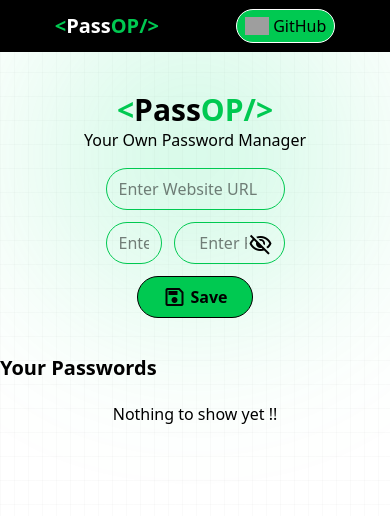
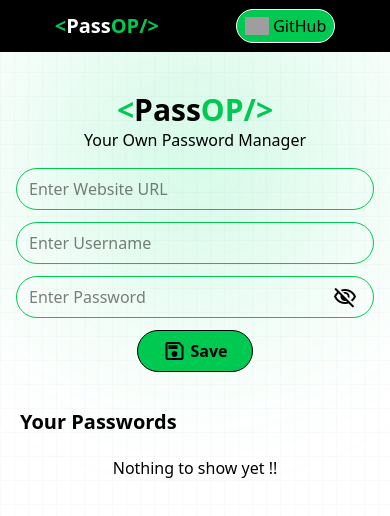
Before and after one commit to HatimMaterwala/-PassOP-, a React (Vite) app: page / in a window 390 px wide. Shown: the top 516 px of the page. Built offline with nearby package versions, Linux system fonts and the light colour scheme; grey boxes are pictures that could not be loaded.

Commit message:
Added some Responsiveness

```diff
--- a/src/components/Manager.jsx
+++ b/src/components/Manager.jsx
@@ -11,7 +11,7 @@ const Manager = () => {
   const [url, setUrl] = useState("");
   const [username, setUsername] = useState("");
   const [password, setPassword] = useState("");
-  const visibility = document.querySelector('.visibilitySpan');
+  const visibility = document.querySelector(".visibilitySpan");
 
   const [storage, setStorage] = useState([]);
 
@@ -22,11 +22,10 @@ const Manager = () => {
     }
   }, []);
 
-
   useEffect(() => {
     if (storage.length > 0) {
       localStorage.setItem("Credentials", JSON.stringify(storage));
-      visibility.textContent = 'visibility_off'
+      visibility.textContent = "visibility_off";
     }
   }, [storage]);
 
@@ -105,8 +104,10 @@ const Manager = () => {
       passwordSpan.style.textOverflow = "clip";
       e.currentTarget.textContent = "visibility";
     } else {
-      passwordSpan.textContent = "•".repeat(8);
+      passwordSpan.textContent = "•".repeat(passwordSpan.textContent.length);
       e.currentTarget.textContent = "visibility_off";
+      passwordSpan.style.overflow = "hidden";
+      passwordSpan.style.textOverflow = "clip";
     }
   };
 
@@ -139,31 +140,31 @@ const Manager = () => {
         </div>
 
         <div className="text-white flex flex-col gap-3 items-center p-4 w-full">
-          <div className="url w-1/2 ">
+          <div className="url w-full md:w-1/2 ">
             <input
               ref={refUrl}
               onChange={handleChange}
-              className="w-full border border-green-500 text-black p-2 px-3 rounded-full"
+              className="w-full border border-green-500 text-black p-2 px-3  rounded-full"
               type="text"
               name="URL"
               placeholder="Enter Website URL"
             />
           </div>
 
-          <div className="relative idPass flex gap-3 w-1/2">
+          <div className="relative idPass flex flex-col md:flex-row w-full gap-3 md:w-1/2">
             <input
               ref={refUser}
               onChange={handleChange}
-              className="w-2/3 border border-green-500 text-black p-1 px-3 rounded-full"
+              className="w-full md:w-2/3 border border-green-500 text-black p-2 px-3 md:p-1 md:px-3 rounded-full"
               type="text"
               name="Username"
               placeholder="Enter Username"
             />
-            <div className="border border-green-500 text-black p-1 px-3 rounded-full">
+            <div className="border relative border-green-500 text-black p-1 md:px-3 rounded-full">
               <input
                 ref={refPass}
                 onChange={handleChange}
-                className="w-[85%] text-black p-1 px-3 outline-none"
+                className="w-[85%] text-black p-1 px-2 md:px-3 outline-none"
                 type="password"
                 name="Password"
                 placeholder="Enter Password"
@@ -172,7 +173,7 @@ const Manager = () => {
                 onClick={(e) => {
                   handleEyeForm(e);
                 }}
-                className="visibilitySpan material-symbols-outlined absolute right-3 top-2.5 cursor-pointer"
+                className="visibilitySpan material-symbols-outlined absolute md:right-3 md:top-2.5 top-2 right-[1rem] cursor-pointer"
               >
                 visibility_off
               </span>
@@ -188,9 +189,9 @@ const Manager = () => {
           </button>
         </div>
 
-        <div className="displayPasswords my-5 m-auto w-full">
+        <div className="displayPasswords my-5 mx-5 md:m-auto md:w-full">
           <h1 className="text-xl font-semibold">Your Passwords</h1>
-          <div className="divTable rounded-t-xl my-5 max-h-[35vh] overflow-y-scroll overflow-x-hidden">
+          <div className="custom-scrollbar rounded-t-xl my-5 max-h-[26.5vh] md:max-h-[35vh] overflow-y-scroll overflow-x-scroll md:overflow-x-hidden">
             <table className="w-full text-center">
               <thead>
                 {storage.length > 0 ? (
@@ -209,48 +210,60 @@ const Manager = () => {
               <tbody>
                 {storage.map((lup) => (
                   <tr key={lup.ID} className="bg-green-100 hover:bg-green-200">
-                    <td className="p-2 space-x-3 relative">
-                      <span className="inline-block w-[30vw] px-2 overflow-hidden text-ellipsis">
+                    <td className="p-2">
+                      <div className="flex justify-around items-center">
+                        <div className="text-center w-[25vw]">
+                          <span className="inline-block w-[80%] overflow-hidden text-ellipsis">
                             {lup.URL}
                           </span>
+                        </div>
                         <span
                           onClick={(e) => {
                             handleCopy(e, lup.URL);
                           }}
                           name="URL"
-                        className="material-symbols-outlined absolute right-8 cursor-pointer"
+                          className="material-symbols-outlined cursor-pointer"
                         >
                           content_copy
                         </span>
+                      </div>
                     </td>
-                    <td className="p-2 space-x-3 relative">
-                      <span className="inline-block w-[15vw] px-2 overflow-hidden text-ellipsis">
+                    <td className="p-2">
+                        <div className="flex justify-around items-center">
+                          <div className="text-center w-[10vw]   md:w-[15vw]">
+                            <span className="inline-block w-[80%] overflow-hidden text-ellipsis">
                               {lup.Username}
                             </span>
+                          </div>
                           <span
                             onClick={(e) => {
                               handleCopy(e, lup.Username);
                             }}
                             name="Username"
-                        className="material-symbols-outlined absolute -right-1.5 cursor-pointer"
+                            className="material-symbols-outlined cursor-pointer"
                           >
                             content_copy
                           </span>
+                        </div>
                     </td>
-                    <td className="p-2 space-x-1 relative">
-                      <span className="inline-block w-[15vw] overflow-hidden text-ellipsis">
-                        {"•".repeat(8)}
+                    <td className="p-2">
+                      <div className="flex justify-around items-center">
+                        <div className="text-center w-[10vw]  md:w-[10vw]">
+                          <span className="inline-block w-[80%] overflow-hidden">
+                            {"•".repeat(lup.Password.length)}
                           </span>
+                        </div>
                         <span
                           onClick={(e) => {
                             handleEye(e, lup.ID);
                           }}
-                        className="material-symbols-outlined absolute right-3 cursor-pointer"
+                          className="material-symbols-outlined cursor-pointer"
                         >
                           visibility_off
                         </span>
+                      </div>
                     </td>
-                    <td className="p-2 space-x-1 relative">
+                    <td className="p-2 space-x-1">
                       <span
                         onClick={() => handleEdit(lup.ID)}
                         className="material-symbols-outlined cursor-pointer"
--- a/src/index.css
+++ b/src/index.css
@@ -1,5 +1,26 @@
 @import "tailwindcss";
 
-.divTable{
-    scrollbar-width: none !important;
-}
+/* .divTable{
+    scrollbar-x-width: none !important;
+} */
+
+.custom-scrollbar {
+    overflow-x: auto;
+    overflow-y: auto;
+    scrollbar-width: thin; /* For Firefox */
+  }
+
+  .custom-scrollbar::-webkit-scrollbar {
+    height: 6px; /* Width of the horizontal scrollbar */
+  }
+
+  .custom-scrollbar::-webkit-scrollbar-thumb {
+    /* background-color: rgba(0, 0, 0, 0.3); */
+    background-color: (0, 128, 0, 0.506);
+    border-radius: 3px;
+  }
+
+  .custom-scrollbar::-webkit-scrollbar-track {
+    /* background-color: rgba(0, 0, 0, 0.1); */
+    background-color: rgba(0, 128, 0, 0.506)
+  }
```
Lines whose indentation alone changed are shown as unchanged.
